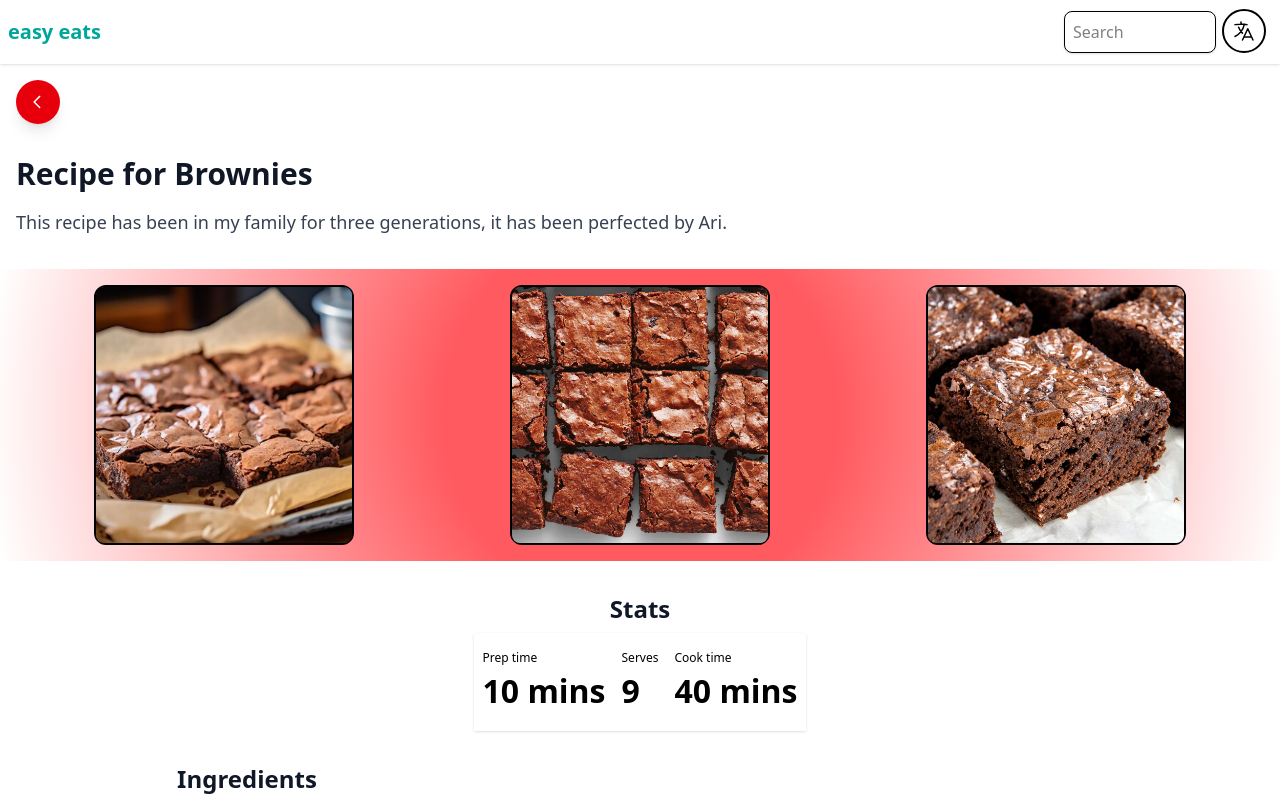
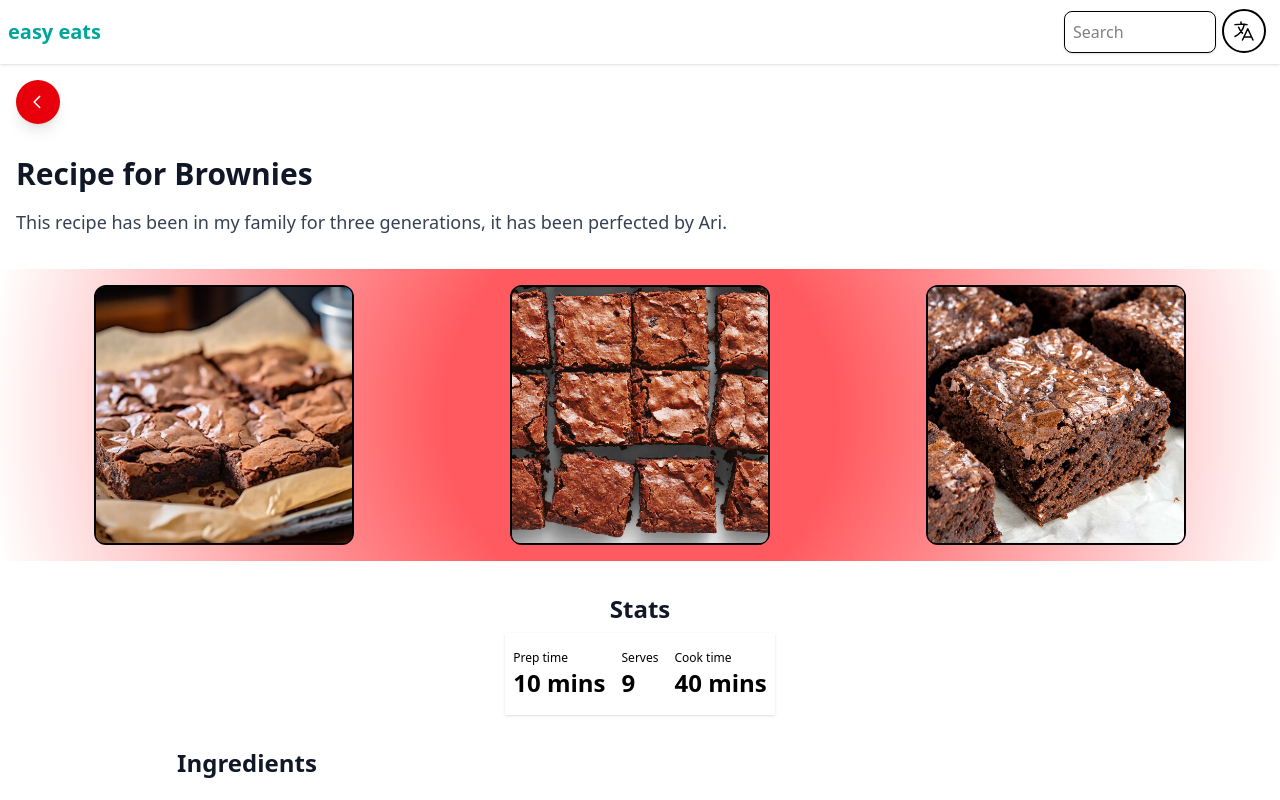
Before and after one commit to ArnauDavis/jsEasyEats, a React (Vite) app: page /recipe/brownies in a window 1280 px wide. Shown: the top 800 px of the page. Built offline with nearby package versions, Linux system fonts and the light colour scheme.

Commit message:
styling changes

```diff
--- a/src/components/AllRecipes.jsx
+++ b/src/components/AllRecipes.jsx
@@ -33,17 +33,12 @@ function AllRecipes({recipe}) {
 
   return (
     <>
+    <h2 className="opacity-60 tracking-wide font-semibold text-2xl pt-4 pl-8">{t('recipes.text1')}</h2>
     <ul className="list bg-base-100 rounded-box shadow-md p-4">
-
-  <li className="p-4 pb-2 text-xs opacity-60 tracking-wide">{t('recipes.text1')}</li>
-
-  {itemsToRender.map((key) => (
+      {itemsToRender.map((key) => (
           <Recipe key={key} recipeKey={key} />
         ))}
-
-
-
-</ul>
+    </ul>
     </>
   )
 }
--- a/src/components/Recipe.jsx
+++ b/src/components/Recipe.jsx
@@ -65,17 +65,17 @@ function Recipe({scrollToTop}) {
       <div className="stats stats-horizontal shadow mx-auto">
         <div className="stat px-2">
           <div className="stat-title">{t('recipe.text2')}</div>
-          <div className="stat-value">{recipeData.stats.prep}</div>
+          <div className="stat-value text-2xl">{recipeData.stats.prep}</div>
         </div>
 
         <div className="stat px-2">
           <div className="stat-title">{t('recipe.text4')}</div>
-          <div className="stat-value">{recipeData.stats.serves}</div>
+          <div className="stat-value text-2xl">{recipeData.stats.serves}</div>
         </div>
 
         <div className="stat px-2">
           <div className="stat-title">{t('recipe.text7')}</div>
-          <div className="stat-value">{recipeData.stats.cook}</div>
+          <div className="stat-value text-2xl">{recipeData.stats.cook}</div>
         </div>
       </div>
       </section>
--- a/src/translations.js
+++ b/src/translations.js
@@ -20,7 +20,7 @@ export const translations = {
             allItems: ['brownies', "spanishYogurtCake", 'ganache', 'bananaBread',], // Use the keys here, not the display names
             items: {
                 bananaBread: {
-                  name: 'Best Banana Bread',
+                  name: 'Banana Bread',
                   story: "A fan favorite, soft, delicious and full of potassium, this banana bread won't survive the night if left out on a counter.",
                   stats: {
                     prep: "25 mins",
@@ -157,7 +157,7 @@ export const translations = {
             allItems: ['brownies', "spanishYogurtCake", 'ganache', 'bananaBread'],
                 items: {
                     bananaBread: {
-                      name: 'El millor pa de plàtan',
+                      name: 'Pa de plàtan',
                       story: "Un dels preferits de tothom: suau, deliciós i ple de potassi; aquest pa de plàtan no sobreviurà ni una nit si el deixes al taulell.",
                       stats: {
                         prep: "25 min",
@@ -299,7 +299,7 @@ export const translations = {
             allItems: ['brownies', "spanishYogurtCake", 'ganache', 'bananaBread'],
                 items: {
                     bananaBread: {
-                      name: 'El mejor pan de plátano',
+                      name: 'Pan de plátano',
                       story: "Uno de los favoritos de todos: suave, delicioso y lleno de potasio; este pan de plátano no sobrevivirá ni una noche si lo dejas sobre la encimera.",
                       stats: {
                         prep: "25 min",
```
